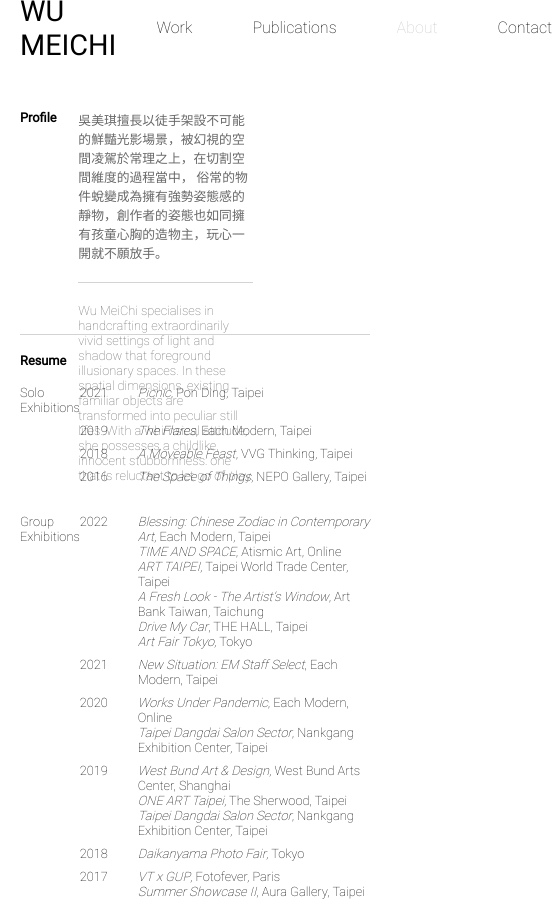
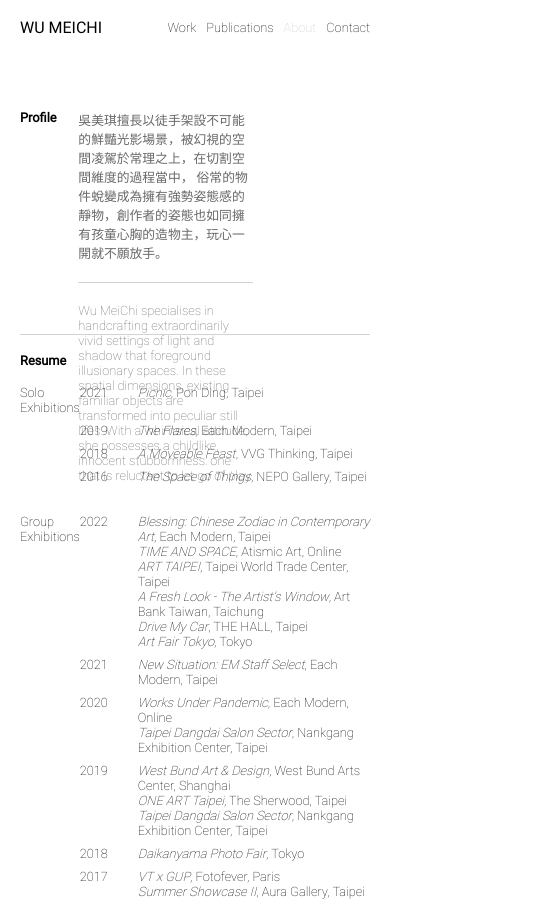
Before and after one commit to icansleep24hrs/wumeichi, a website: page pages/about.html in a window 390 px wide. Shown: the top 902 px of the page, 552 px wide, since content can reach past the window. Drawn offline with Linux system fonts and the light colour scheme.

Commit message:
Add basic mobile header styles

```diff
--- a/style.css
+++ b/style.css
@@ -417,3 +417,49 @@ input {
     font-weight: 100;
     color: rgb(104, 104, 104);
 }
+
+@media only screen and (max-width: 630px) {
+    .artist-name {
+        font-size: 1.6rem;
+    }
+
+    .header-links {
+        gap: 40px;
+    }
+}
+
+@media only screen and (max-width: 550px) {
+    .artist-name {
+        font-size: 1.2rem;
+    }
+
+    .header-links {
+        gap: 20px;
+    }
+}
+
+@media only screen and (max-width: 460px) {
+    .artist-name {
+        font-size: 1rem;
+    }
+
+    .header-links {
+        font-size: 0.8rem;
+        gap: 10px;
+    }
+}
+
+@media only screen and (max-width: 370px) {
+    .main-head, .work-head, .pub-head, .about-head, .contact-head, .work-sub-head {
+        margin: 5px 10px 0px;
+    }
+
+    .artist-name {
+        font-size: 0.9rem;
+    }
+
+    .header-links {
+        font-size: 0.7rem;
+        gap: 8px;
+    }
+}
```
